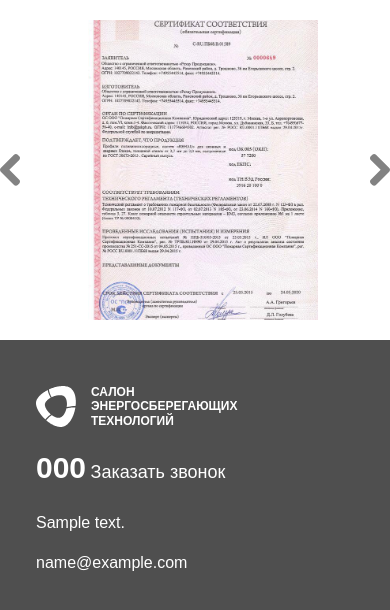
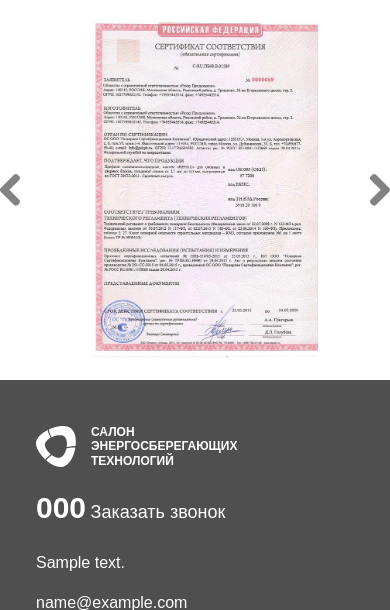
Before and after one commit to cla55ik/vseokna36, a PHP site: template app/templates/section/sertificate-mob.php in a window 390 px wide. Shown: the part 60-670 px from the top of the page. Run offline with PHP 8.4, Linux system fonts and the light colour scheme; the template is opened without the code that fills it: most values are stand-ins (such as "Sample title", 1, 10 or a date in 2020); a stand-in replaces the project's code that opens the database connection.

Commit message:
add zavon page

```diff
--- a/app/pages/main.php
+++ b/app/pages/main.php
@@ -217,7 +217,7 @@ include_once($_SERVER['DOCUMENT_ROOT']. "/app/layouts/header.php");
       <h2 class="title-24 white text-uppercase m-0">Наши работы</h2>
     </div>
 
-    <div class="our-works-slider">
+    <div class="our-works-slide">
       <?php include_once($_SERVER['DOCUMENT_ROOT']. "/app/templates/section/our-works-mob.php"); ?>
     </div>
 
--- a/app/templates/section/sertificate-mob.php
+++ b/app/templates/section/sertificate-mob.php
@@ -1,14 +1,14 @@
 <div class="d-flex">
   <div class="col-1 d-flex  align-items-center">
-    <a onclick="wrkPrev()"><img src="/src/img/chevron-left.svg" alt="Кнопка назад"></a>
+    <a onclick="sertPrev()"><img src="/src/img/chevron-left.svg" alt="Кнопка назад"></a>
   </div>
-  <div class="col-10 wrk-slider">
-    <div class=" wrk-slider-list">
-      <div class="wrk-slider-track d-flex">
+  <div class="col-10 sert-slider">
+    <div class=" sert-slider-list">
+      <div class="sert-slider-track d-flex">
         <?php
         for($i=1; $i<=6; $i++): ?>
 
-        <div class="wrk-slide">
+        <div class="sert-slide">
           <img src="/src/img/sert0<?=$i ; ?>.jpeg" alt="Сертификат рехау" loading="lazy">
         </div>
       <?php endfor; ?>
@@ -18,7 +18,7 @@
   </div>
 
   <div class="col-1 d-flex justify-content-end align-items-center">
-    <a onclick="wrkNext()"><img src="/src/img/chevron-right.svg" alt="Кнопка вперед"></a>
+    <a onclick="sertNext()"><img src="/src/img/chevron-right.svg" alt="Кнопка вперед"></a>
   </div>
 </div>
 
--- a/config/options.php
+++ b/config/options.php
@@ -8,8 +8,8 @@ $nav_items = ['Пластиковые окна' => '/',
               'Детская безопасность' => '/detskiye-zamki-na-okna'
             ];
 
-$contacts = ['tel' => '+7 (473) 222-03-42',
-            'tel_link' => '+74732220342',
+$contacts = ['tel' => '+7 (473) 205-22-35',
+            'tel_link' => '+74732052235',
             'address' => 'Воронеж, Ленинский пр, 36А',
             'mail' => 'rehausalon@mail.ru',
             'time' => 'Пн-Пт 09:00-18:00, Сб 10:00-15:00'
--- a/config/router.php
+++ b/config/router.php
@@ -13,6 +13,8 @@ elseif($uri === '/osteklenie-balkonov-i-lodzhij-v-voronezhe')
     require($_SERVER['DOCUMENT_ROOT']. "/app/pages/balkon.php");
 elseif($uri === '/okna-dlya-kottedzhej-i-zagorodnyh-domov-v-voronezhe')
     require($_SERVER['DOCUMENT_ROOT']. "/app/pages/kottedzh.php");
+elseif($uri === '/proizvodstvo-okon-v-voronezhe')
+    require($_SERVER['DOCUMENT_ROOT']. "/app/pages/zavod.php");
 else
     require($_SERVER['DOCUMENT_ROOT']. "/app/templates/404.php");
 
--- a/src/css/style.css
+++ b/src/css/style.css
@@ -1377,7 +1377,13 @@ input.phone-consult.w-100, input.name-consult.w-100 {
 
 
 
-
+/*Завод Производство*/
+
+.zavod-content img{
+  height: 100%;
+  width: auto;
+  object-fit: cover;
+}
 
 
 
@@ -2834,6 +2840,78 @@ span.second.title-32{
   }
 
 
+
+/*Слайдер Сертификаты*/
+
+.sert-slider{
+  position: relative;
+  width: 245px;
+  height: 340px;
+  margin: 20px auto;
+
+  user-select: none;
+  touch-action: pan-y;
+
+}
+
+.sert-slider img {
+  poiner-events: none;
+}
+
+
+.sert-slider-list {
+  width: 245px;
+  height: 340px;
+  overflow: hidden;
+}
+
+.sert-slide {
+  width: 245px;
+  height: 340px;
+  /* Чтобы слайды не сжимались */
+  flex-shrink: 0;
+  /* Увеличиваем и центрируем цифру внутри слайда */
+  font-size: 50px;
+  display: flex;
+  align-items: center;
+  justify-content: center;
+
+}
+
+.sert-slide img{
+  width: 245px;
+  height: 340px;
+  object-fit: contain;
+}
+
+.sert-slide{
+  margin: 0px 15px;
+}
+
+
+
+.sert-slider-track{
+  position: relative;
+  left: 0px;
+  transition: all ease .7s;
+}
+
+.our-work-title{
+  position: relative;
+  z-index: 2;
+
+}
+
+.our-works-slider{
+  position: relative;
+  z-index: 1;
+  margin-top: -50px;
+}
+
+
+
+
+
   /*Консультация*/
 
   input.phone-consult.w-100, input.name-consult.w-100 {
@@ -2980,4 +3058,12 @@ span.second.title-32{
 
 
 
-}
+  /*Производство Завод*/
+
+  .zavod-text{
+    margin-top: 30px;
+  }
+
+
+
+}
```
Also changed, not shown: app/pages/zavod.php (added, +93 -0 lines), src/js/main.js (+62 -2 lines), src/img/zavod-og.jpg (added), src/img/zavod01.png (added), src/img/zavod02.jpg (added).
